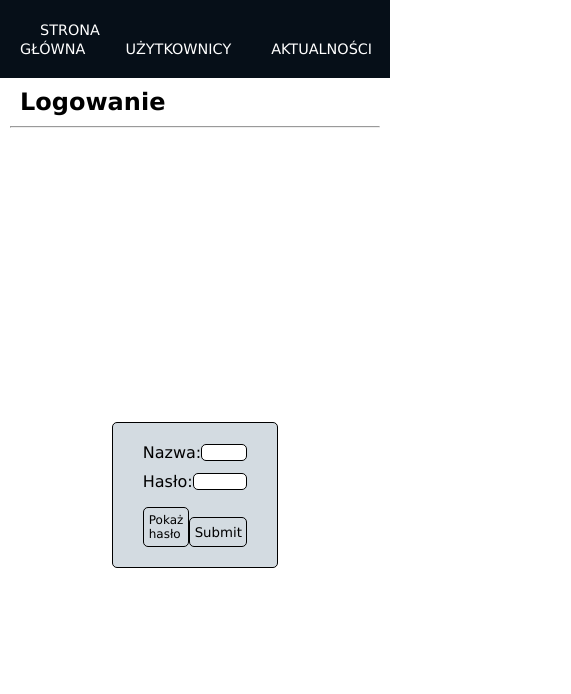
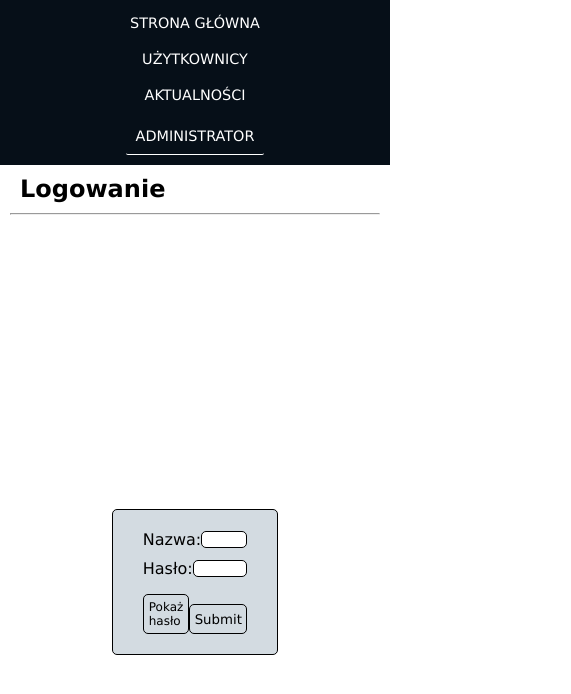
Before and after one commit to zwolp/finance-app-front, a React (Create React App) app: page /admin in a window 390 px wide. Shown: the top 694 px of the page, 571 px wide, since content can reach past the window. Built offline with nearby package versions, Linux system fonts and the light colour scheme.

Commit message:
changes of api.ts

```diff
--- a/src/components/Menu/Menu.scss
+++ b/src/components/Menu/Menu.scss
@@ -16,8 +16,7 @@ header {
     text-transform: uppercase;
     border-radius: 2px;
     font-size: 0.9em;
-    text-decoration: none;/*
-    border: 2px solid white; */
+    text-decoration: none;
     cursor: pointer;
     transition: 1.5s;
   }
@@ -29,11 +28,9 @@ header {
 
   a:hover, button:hover {
     border-bottom: 1px solid;
-    // background-color: $secondary-color;
   }
 
   .active {
-    // background-color: $secondary-color;
     border-bottom: 1px solid;
   }
 
@@ -42,3 +39,22 @@ header {
     align-items: center;
   }
 }
+
+@media (max-width: 767px) {
+  header {
+    display: flex;
+    flex-direction: column;
+    align-items: center;
+    padding-bottom: 10px;
+
+    .buttons {
+      display: flex;
+      flex-direction: column;
+      padding: 5px 0;
+    }
+
+    a {
+      text-align: center;
+    }
+  }
+}
--- /dev/null
+++ b/src/config/api.ts
@@ -0,0 +1 @@
+export const apiUrl = process.env.REACT_APP_API_URL ?? 'http://localhost:3001/api'; //zmienić na 'http://localhost:3001'
```
